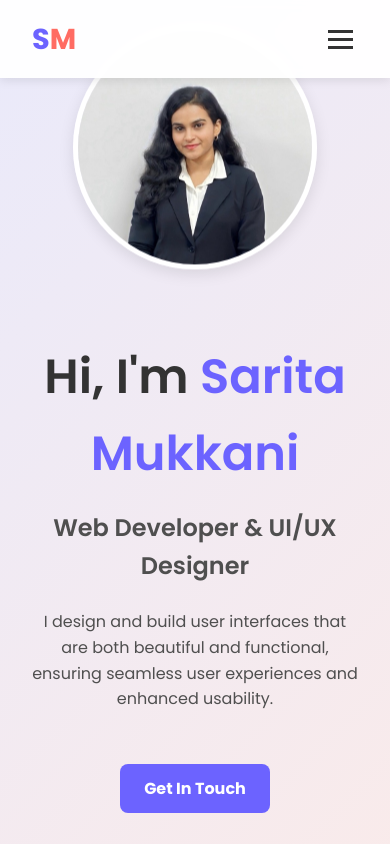
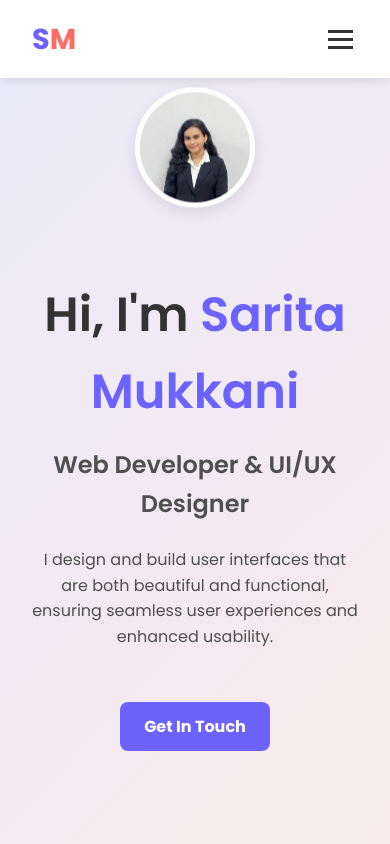
Before and after one commit to saritamukkani/SM, a plain HTML site: page index.html in a window 390 px wide. Shown: the top 844 px of the page. Drawn offline with Linux system fonts and the light colour scheme.

Commit message:
profile responsive

```diff
--- a/index.html
+++ b/index.html
@@ -49,19 +49,52 @@
         </div>
     </section>
 <style>
-    .profile-image {
-    width: 75%; /* Adjust size as needed */
-    height: 70%;
-    border-radius: 50%; /* Makes it a circle */
-    object-fit: cover; /* Ensures the image fits well */
-    border: 4px solid #6c5ce7; /* Adds a border with your theme color */
-    box-shadow: 0 4px 10px rgba(0, 0, 0, 0.1); /* Adds a subtle shadow */
-    transition: transform 0.3s ease-in-out; /* Smooth hover effect */
+   /* Profile Image */
+.hero-img {
+    display: flex;
+    justify-content: center;
+    align-items: center;
+    width: 100%;
 }
 
+.profile-image {
+    width: 200px; /* Default size for larger screens */
+    height: 200px;
+    border-radius: 50%; /* Keeps it circular */
+    object-fit: cover; /* Ensures proper cropping */
+    border: 4px solid #6c5ce7; /* Themed border */
+    box-shadow: 0 4px 10px rgba(0, 0, 0, 0.1); /* Soft shadow */
+    transition: transform 0.3s ease-in-out;
+}
+
+/* Hover Effect */
 .profile-image:hover {
-    transform: scale(1.1); /* Slight zoom effect on hover */
+    transform: scale(1.1);
 }
+
+/* ✅ Make it Responsive */
+@media (max-width: 1024px) {
+    .profile-image {
+        width: 180px; /* Slightly smaller on tablets */
+        height: 180px;
+    }
+}
+
+@media (max-width: 768px) {
+    .profile-image {
+        width: 150px; /* Adjusted size for mobile */
+        height: 150px;
+    }
+}
+
+@media (max-width: 480px) {
+    .profile-image {
+        width: 120px; /* Even smaller for very small screens */
+        height: 120px;
+        border: 3px solid #6c5ce7; /* Reduce border size */
+    }
+}
+/* Profile Image */
 </style>
 <!-- End Hero Section -->
 
```
